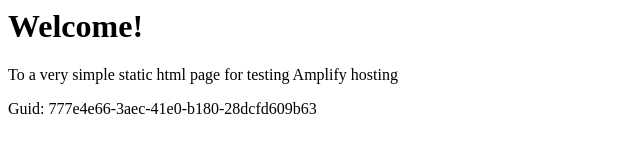
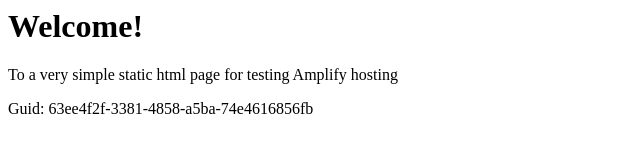
Before and after one commit to aws-aemilia-nrt/Github-PR-Commit-Integration-Test-DoNotTouch-GitHubWebhookPushCanaryTest-v1-prod-ap-northeast-1, a website: page src/index.html in a window 1280 px wide. Shown: the full height of the page, 0-640 px from the left. Drawn offline with Linux system fonts and the light colour scheme.

Commit message:
commit from integ tests

```diff
--- a/src/index.html
+++ b/src/index.html
@@ -12,6 +12,6 @@
 <body>
     <h1>Welcome!</h1>
     <p>To a very simple static html page for testing Amplify hosting</p>
-    <p>Guid: 777e4e66-3aec-41e0-b180-28dcfd609b63</p></body>
+    <p>Guid: 63ee4f2f-3381-4858-a5ba-74e4616856fb</p></body>
 
 </html>
```
